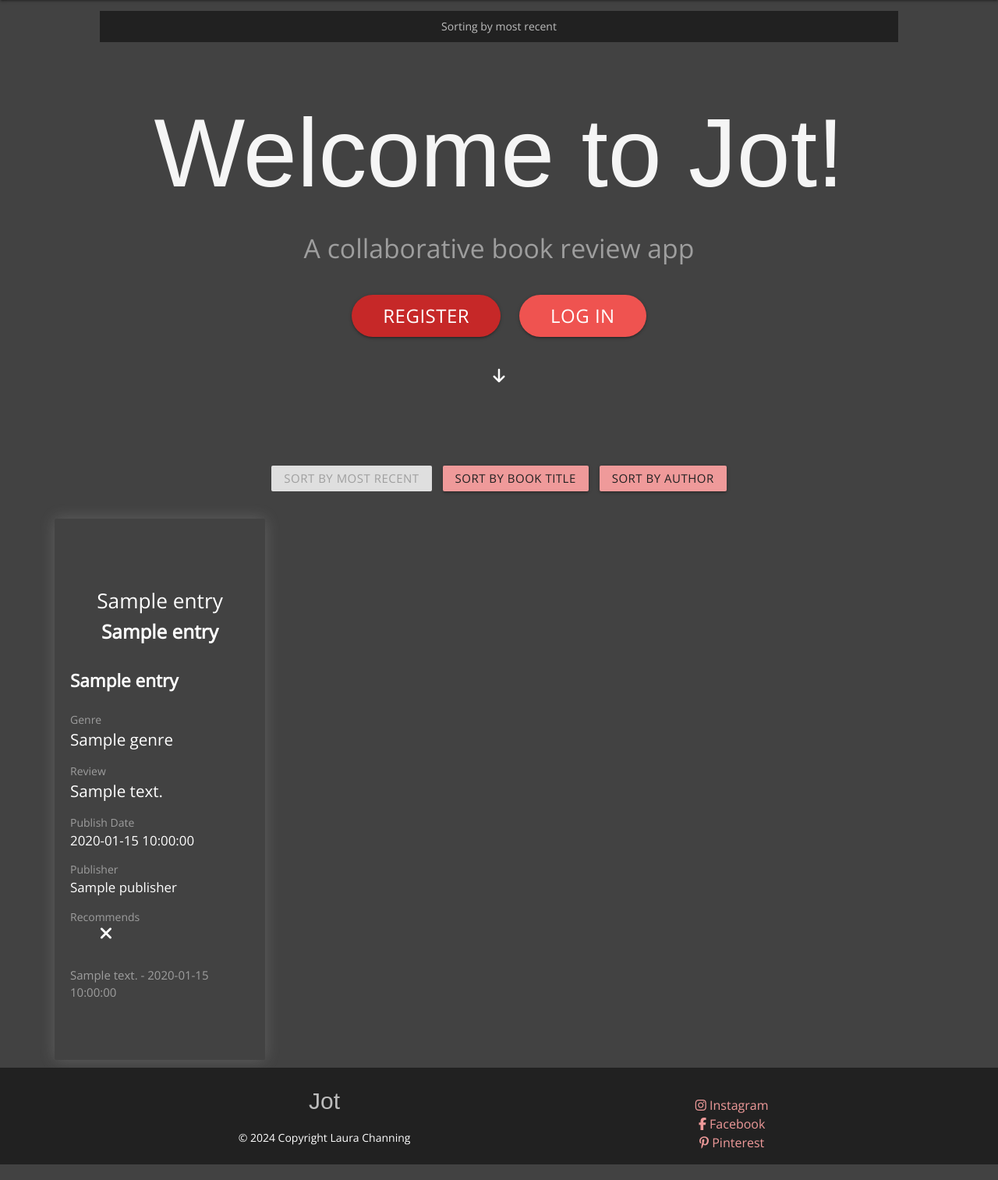
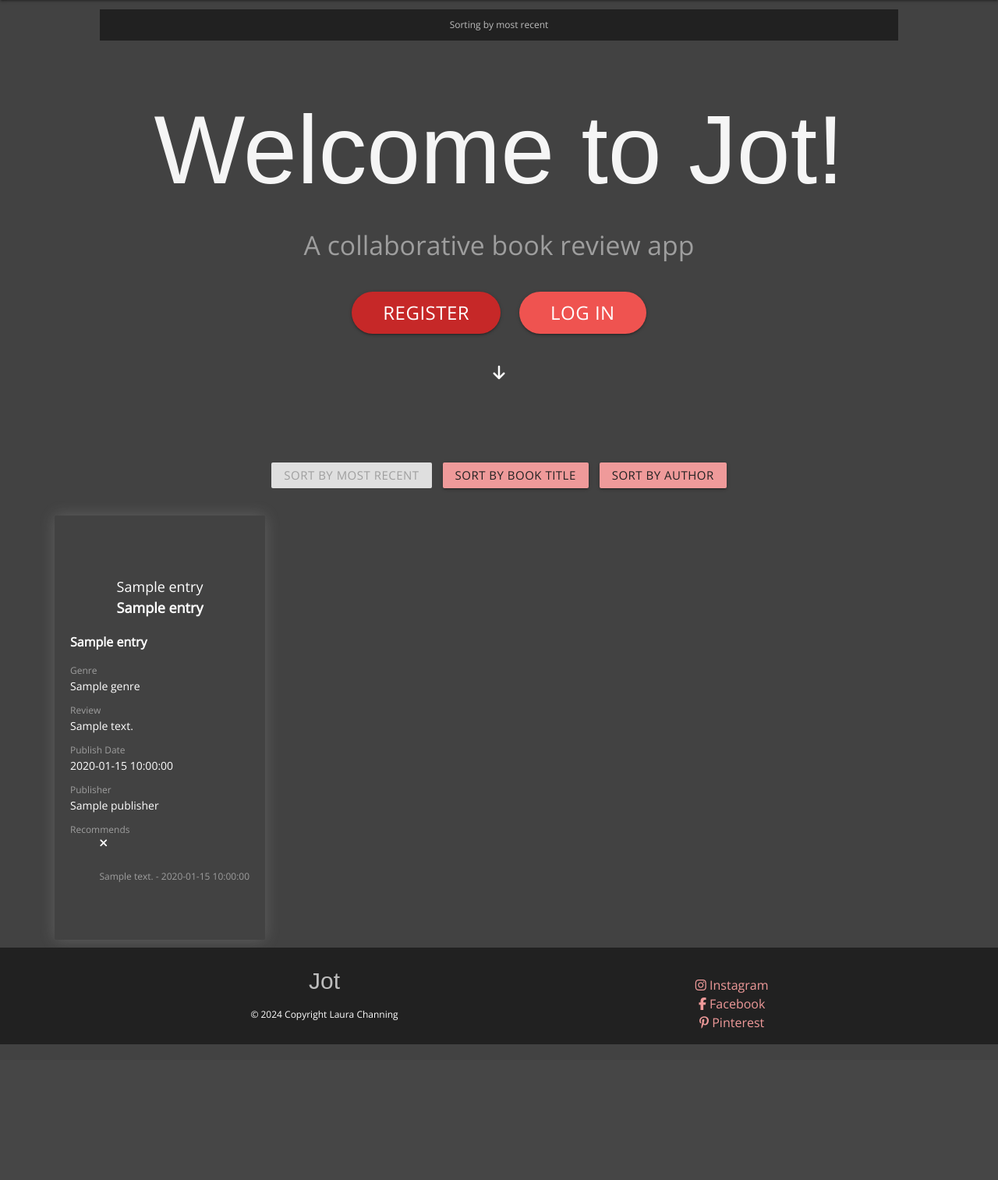
Before and after one commit to lrchnnng/jot-journal, a Flask app: page / in a window 1280 px wide. Shown: the part 64-1577 px from the top of the page at 78% size. After the commit the page ends 1403 px from the top, so only its background shows below. Run offline with Flask 3, Linux system fonts and the light colour scheme; a database or web service that is not in the repository returns one stand-in record (values such as "Sample title"); some libraries are stand-ins or nearby versions; some web fonts are replaced.

Commit message:
reduced css font sizes

```diff
--- a/static/css/style.css
+++ b/static/css/style.css
@@ -21,7 +21,7 @@ h3 {
 }
 
 p {
-    font-size: 14px;
+    font-size: 12px;
 }
 
 .arrow {
@@ -69,6 +69,44 @@ footer {
 
 .links {
     font-size: 16px;
+}
+
+/* Review Card Styling*/
+.entry-container {
+    display: flex;
+    flex-direction: column;
+}
+
+.card-panel {
+    box-shadow: 0px 0px 20px #fafafa2b;
+    margin: 20px;
+}
+
+.bold {
+    font-weight: bold;
+}
+
+.book-title,
+.author {
+    font-size: 18px;
+}
+
+.entry-title {
+    font-size: 16px;
+}
+
+.genre,
+.review,
+.book-info,
+.recommended i {
+    font-size: 14px;
+}
+.user-info {
+    font-size: 12px;
+}
+
+.recommended i {
+    margin-left: 2.5rem;
 }
 
 /* Profile Styling */
@@ -191,53 +229,7 @@ footer {
         margin: 80px 0 20px 0;
     }
 
-    /* Review Card Styling*/
-    .entry-container {
-        display: flex;
-        flex-direction: column;
-    }
 
-    .card-panel {
-        box-shadow: 0px 0px 20px #fafafa2b;
-        margin: 20px;
-    }
-
-    .bold {
-        font-weight: bold;
-    }
-
-    .book-title {
-        font-size: clamp(1.375rem, 1.2045rem + 0.8523vw, 1.75rem);
-    }
-
-    .author {
-        font-size: clamp(1.25rem, 1.0795rem + 0.8523vw, 1.625rem);
-    }
-
-    .entry-title {
-        font-size: clamp(1.125rem, 0.9545rem + 0.8523vw, 1.5rem);
-    }
-
-    .genre {
-        font-size: clamp(1rem, 0.8295rem + 0.8523vw, 1.375rem);
-    }
-
-    .review {
-        font-size: clamp(1rem, 0.8295rem + 0.8523vw, 1.375rem);
-    }
-
-    .book-info {
-        font-size: clamp(0.875rem, 0.7614rem + 0.5682vw, 1.125rem);
-    }
-
-    .user-info {
-        font-size: clamp(0.75rem, 0.6364rem + 0.5682vw, 1rem);
-    }
-
-    .recommended i {
-        font-size: clamp(1.25rem, 1.1364rem + 0.5682vw, 1.5rem);
-        margin-left: 2.5rem;
-    }
 }
 
 /* Tablet */
```
